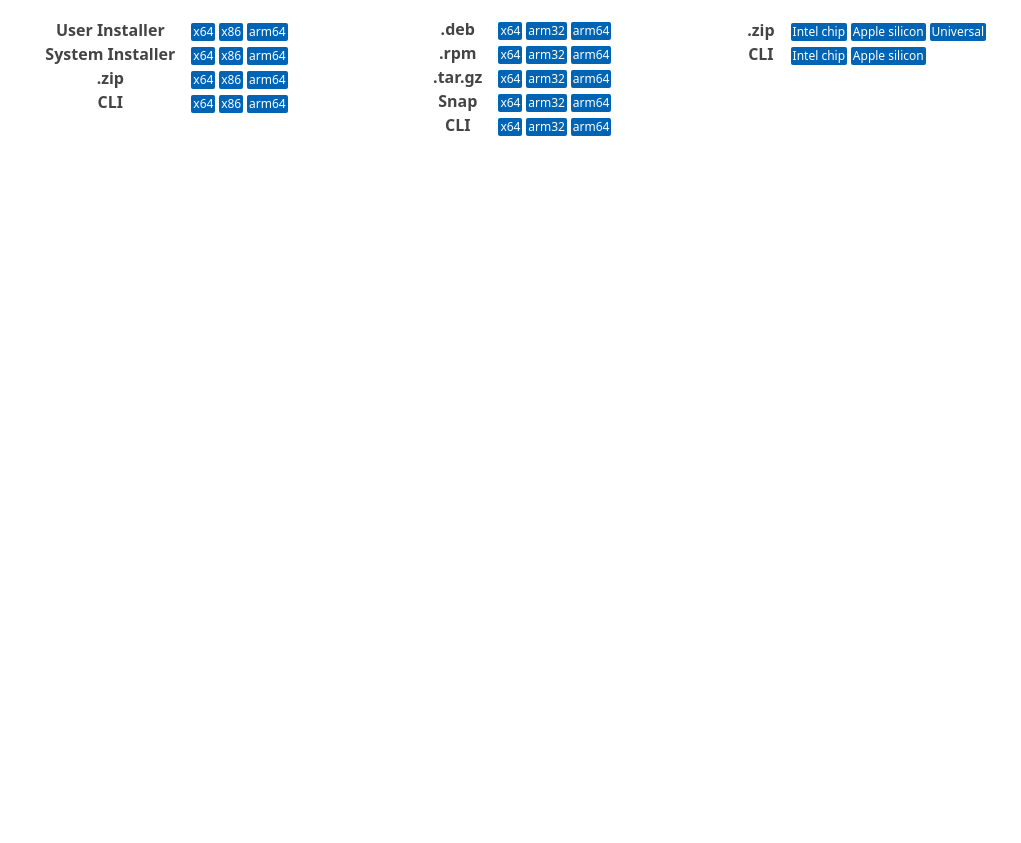
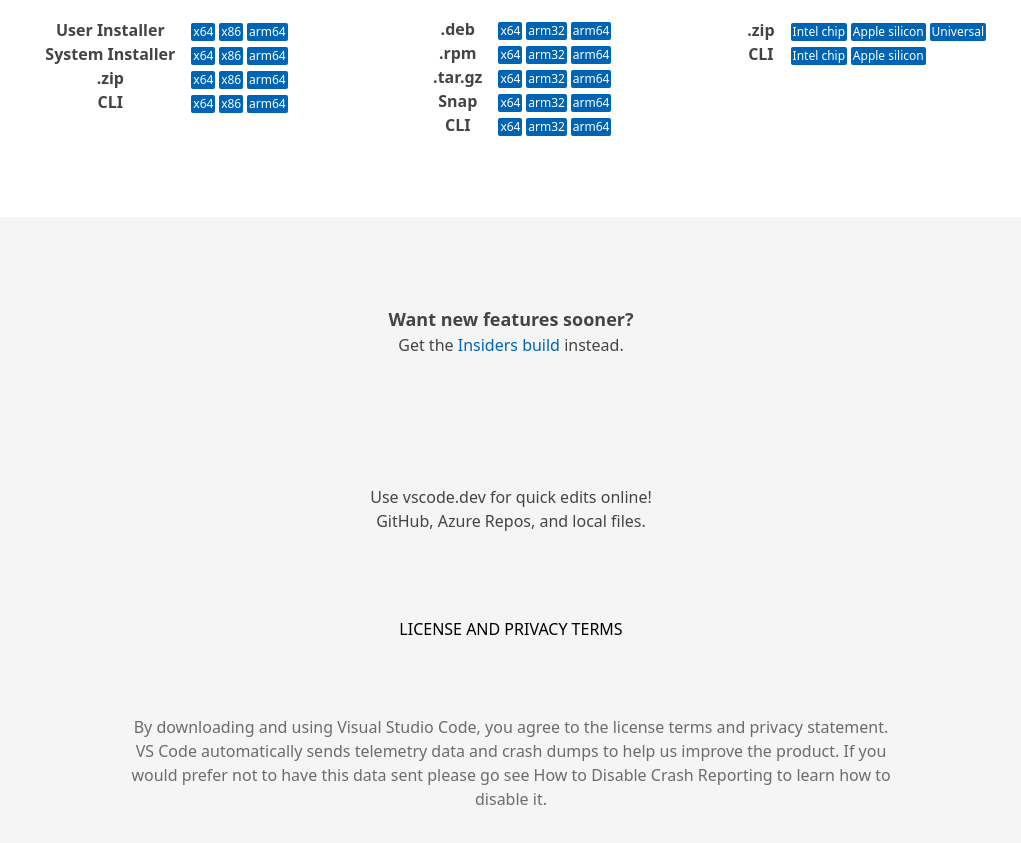
Before and after one commit to arjunultra/ineuron-VSCode-Clone, a website: page dist/index.html in a window 1280 px wide. Shown: the part 3624-4467 px from the top of the page, without its empty margins (129-1150 px from the left). Before the commit the page ends 3841 px from the top, so only its background shows below. Drawn offline with Linux system fonts and the light colour scheme.

Commit message:
lic starter added

```diff
--- a/dist/index.html
+++ b/dist/index.html
@@ -822,5 +822,39 @@
       </div>
       <!-- Mac-ends -->
     </section>
+    <!-- Lic & Privacy Terms -->
+    <section class="bg-[#f5f5f5] p-6" id="privacy terms">
+      <div
+        class="insiders-build flex flex-col items-center justify-center py-16 px-[19%] text-[#6c6c6c]"
+      >
+        <h2 class="text-lg font-[600] text-[#444444]">
+          Want new features sooner?
+        </h2>
+        <p class="text-[#444444]">
+          Get the
+          <span
+            class="text-[#0064b5] hover:underline decoration-[#0071bc] hover:text-[#005893] hover:cursor-pointer"
+            >Insiders build</span
+          >
+          instead.
+        </p>
+      </div>
+      <div
+        class="vscode-online flex flex-col items-center justify-center py-16 px-[19%] text-[#6c6c6c]"
+      >
+        <h2 class="text-[#444444]">Use vscode.dev for quick edits online!</h2>
+        <p class="text-[#444444]">GitHub, Azure Repos, and local files.</p>
+      </div>
+      <h3 class="uppercase mt-[20px] mb-[10px] text-center">
+        License and privacy terms
+      </h3>
+      <p class="text-[#6c6c6c] font-[400] text-center py-16 px-[19%]">
+        By downloading and using Visual Studio Code, you agree to the license
+        terms and privacy statement. VS Code automatically sends telemetry data
+        and crash dumps to help us improve the product. If you would prefer not
+        to have this data sent please go see How to Disable Crash Reporting to
+        learn how to disable it.
+      </p>
+    </section>
   </body>
 </html>
```
Also changed, not shown: dist/css/style.css.
